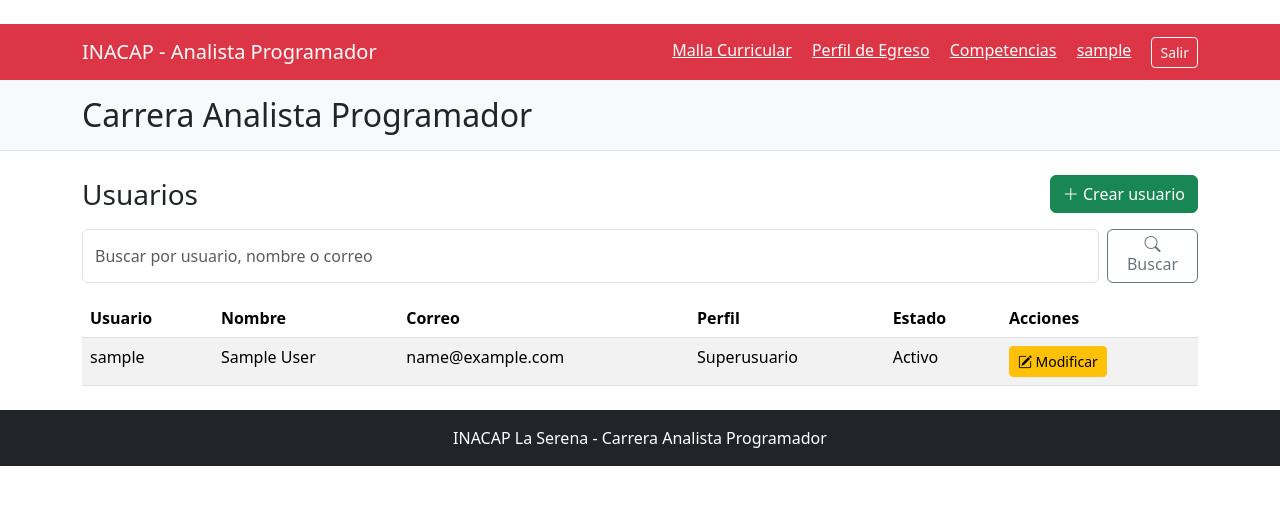
After one commit to renatoelsato-cloud/sitio-inacap-eval2, a Django app: page /cuentas/usuarios/ in a window 1280 px wide. The commit adds this page. Shown: the top 505 px of the page. Run offline with Django 5.2, Linux system fonts and the light colour scheme; the visitor is signed in with stand-in values (Sample User, id 1); data comes from the database, SQL or seed files in the repository; some libraries are stand-ins or nearby versions.

Commit message:
Agrega mantenedor de usuarios con asignacion de grupos

```diff
--- a/cuentas/urls.py
+++ b/cuentas/urls.py
@@ -7,4 +7,8 @@ urlpatterns = [
     path("login/", auth_views.LoginView.as_view(template_name="cuentas/login.html"), name="login"),
     path("logout/", auth_views.LogoutView.as_view(), name="logout"),
     path("dashboard/", views.dashboard, name="dashboard"),
+    path("usuarios/", views.usuario_listado, name="usuario_listado"),
+    path("usuarios/nuevo/", views.usuario_crear, name="usuario_crear"),
+    path("usuarios/<int:pk>/editar/", views.usuario_editar, name="usuario_editar"),
+    path("usuarios/<int:pk>/eliminar/", views.usuario_eliminar, name="usuario_eliminar"),
 ]
--- a/cuentas/views.py
+++ b/cuentas/views.py
@@ -1,10 +1,13 @@
-from django.contrib.auth.decorators import login_required
+from django.contrib import messages
+from django.contrib.auth.decorators import login_required, permission_required
 from django.contrib.auth.models import User
-from django.db.models import Avg
-from django.shortcuts import render
+from django.db.models import Avg, Q
+from django.shortcuts import get_object_or_404, redirect, render
 
 from egreso.models import Estudiante, Nota
 from malla.models import Asignatura
+
+from .forms import UsuarioCrearForm, UsuarioEditarForm
 
 
 @login_required
@@ -28,3 +31,50 @@ def dashboard(request):
         return render(request, "cuentas/dashboard_supervisor.html", contexto)
 
     return render(request, "cuentas/dashboard_administrativo.html", contexto)
+
+
+@login_required
+@permission_required("auth.view_user", raise_exception=True)
+def usuario_listado(request):
+    q = request.GET.get("q", "").strip()
+    usuarios = User.objects.prefetch_related("groups").order_by("username")
+    if q:
+        usuarios = usuarios.filter(Q(username__icontains=q) | Q(email__icontains=q) | Q(first_name__icontains=q))
+    return render(request, "cuentas/usuario_listado.html", {"usuarios": usuarios, "q": q})
+
+
+@login_required
+@permission_required("auth.add_user", raise_exception=True)
+def usuario_crear(request):
+    form = UsuarioCrearForm(request.POST or None)
+    if request.method == "POST" and form.is_valid():
+        form.save()
+        messages.success(request, "Usuario creado correctamente.")
+        return redirect("usuario_listado")
+    return render(request, "cuentas/usuario_form.html", {"form": form, "titulo": "Crear usuario"})
+
+
+@login_required
+@permission_required("auth.change_user", raise_exception=True)
+def usuario_editar(request, pk):
+    usuario = get_object_or_404(User, pk=pk)
+    form = UsuarioEditarForm(request.POST or None, instance=usuario)
+    if request.method == "POST" and form.is_valid():
+        form.save()
+        messages.success(request, "Usuario modificado correctamente.")
+        return redirect("usuario_listado")
+    return render(request, "cuentas/usuario_form.html", {"form": form, "titulo": "Modificar usuario"})
+
+
+@login_required
+@permission_required("auth.delete_user", raise_exception=True)
+def usuario_eliminar(request, pk):
+    usuario = get_object_or_404(User, pk=pk)
+    if usuario == request.user:
+        messages.error(request, "No puedes eliminar tu propio usuario.")
+        return redirect("usuario_listado")
+    if request.method == "POST":
+        usuario.delete()
+        messages.success(request, "Usuario eliminado correctamente.")
+        return redirect("usuario_listado")
+    return render(request, "cuentas/usuario_confirmar_eliminar.html", {"usuario": usuario})
--- a/template/cuentas/dashboard_admin.html
+++ b/template/cuentas/dashboard_admin.html
@@ -16,6 +16,7 @@
         <a href="{% url 'estudiante_listado' %}" class="btn btn-danger me-2">Estudiantes</a>
         <a href="{% url 'asignatura_listado' %}" class="btn btn-danger me-2">Asignaturas</a>
         <a href="{% url 'nota_listado' %}" class="btn btn-danger me-2">Registro de notas</a>
+        <a href="{% url 'usuario_listado' %}" class="btn btn-dark me-2">Usuarios</a>
     </div>
 
     <h5>Últimas notas registradas</h5>
--- /dev/null
+++ b/template/cuentas/usuario_listado.html
@@ -0,0 +1,47 @@
+{% extends "malla/base.html" %}
+{% block principal %}
+<div class="container my-4">
+    <div class="d-flex justify-content-between align-items-center mb-3">
+        <h3 class="mb-0">Usuarios</h3>
+        {% if perms.auth.add_user %}
+        <a href="{% url 'usuario_crear' %}" class="btn btn-success"><i class="bi bi-plus-lg"></i> Crear usuario</a>
+        {% endif %}
+    </div>
+
+    {% for m in messages %}
+    <div class="alert alert-{% if m.tags == 'error' %}danger{% else %}{{ m.tags }}{% endif %}">{{ m }}</div>
+    {% endfor %}
+
+    <form class="d-flex mb-3" role="search" method="get">
+        <input class="form-control me-2" type="search" name="q" value="{{ q }}" placeholder="Buscar por usuario, nombre o correo">
+        <button class="btn btn-outline-secondary" type="submit"><i class="bi bi-search"></i> Buscar</button>
+    </form>
+
+    <table class="table table-striped">
+        <thead>
+            <tr><th>Usuario</th><th>Nombre</th><th>Correo</th><th>Perfil</th><th>Estado</th><th>Acciones</th></tr>
+        </thead>
+        <tbody>
+            {% for u in usuarios %}
+            <tr>
+                <td>{{ u.username }}</td>
+                <td>{{ u.first_name }} {{ u.last_name }}</td>
+                <td>{{ u.email }}</td>
+                <td>{% for g in u.groups.all %}{{ g.name }}{% empty %}{% if u.is_superuser %}Superusuario{% else %}-{% endif %}{% endfor %}</td>
+                <td>{% if u.is_active %}Activo{% else %}Inactivo{% endif %}</td>
+                <td>
+                    {% if perms.auth.change_user %}
+                    <a href="{% url 'usuario_editar' u.pk %}" class="btn btn-sm btn-warning me-1"><i class="bi bi-pencil-square"></i> Modificar</a>
+                    {% endif %}
+                    {% if perms.auth.delete_user and u != request.user %}
+                    <a href="{% url 'usuario_eliminar' u.pk %}" class="btn btn-sm btn-danger"><i class="bi bi-trash"></i> Eliminar</a>
+                    {% endif %}
+                </td>
+            </tr>
+            {% empty %}
+            <tr><td colspan="6" class="text-center">No hay usuarios para mostrar.</td></tr>
+            {% endfor %}
+        </tbody>
+    </table>
+</div>
+{% endblock %}
```
Also changed, not shown: cuentas/forms.py (added, +70 -0 lines), template/cuentas/usuario_confirmar_eliminar.html (added, +12 -0 lines), template/cuentas/usuario_form.html (added, +24 -0 lines).
